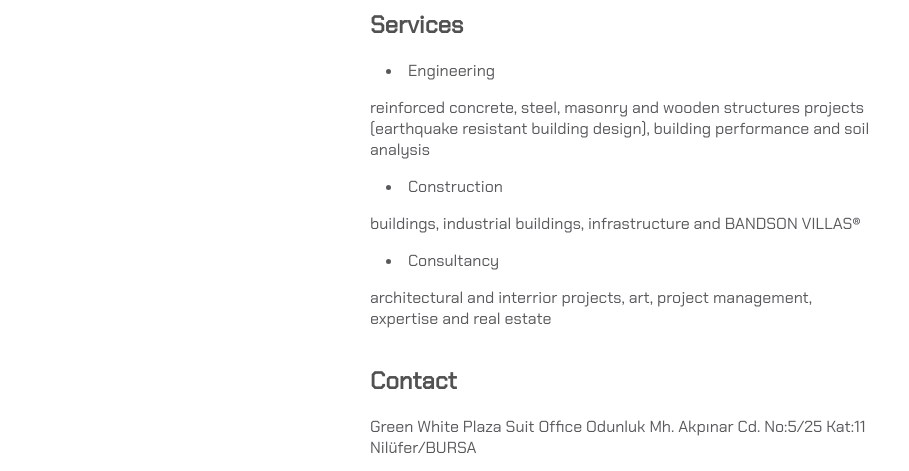
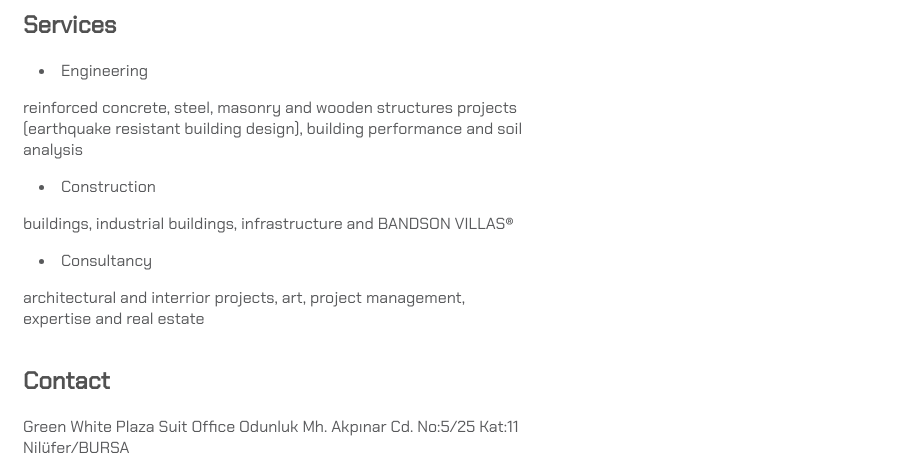
Before and after one commit to emirbayazitoglu/emirbayazitoglu.github.io, a plain HTML site: page index.html in a window 1280 px wide. Shown: the part 247-718 px from the top of the page, without its empty margins (0-909 px from the left). Drawn offline with Linux system fonts and the light colour scheme.

Commit message:
Update index.css

```diff
--- a/index.css
+++ b/index.css
@@ -1,6 +1,8 @@
 body{
     /* buraya googleda 2 numarali kodu kopyala */
     font-family: 'Chakra Petch', sans-serif;
+    width: 100vw;
+    max-width: 540px;
 }
 
 .container {
```
